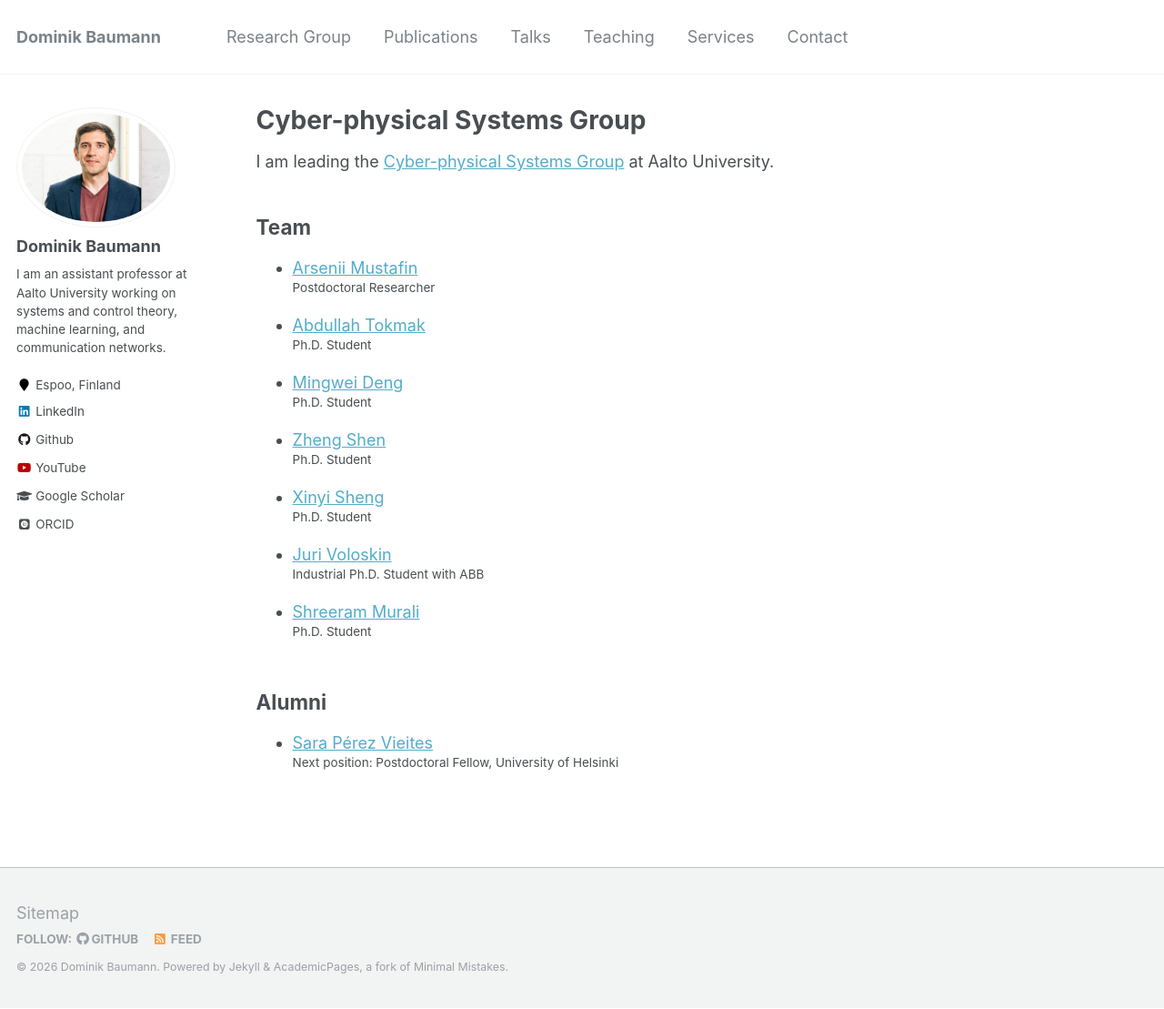
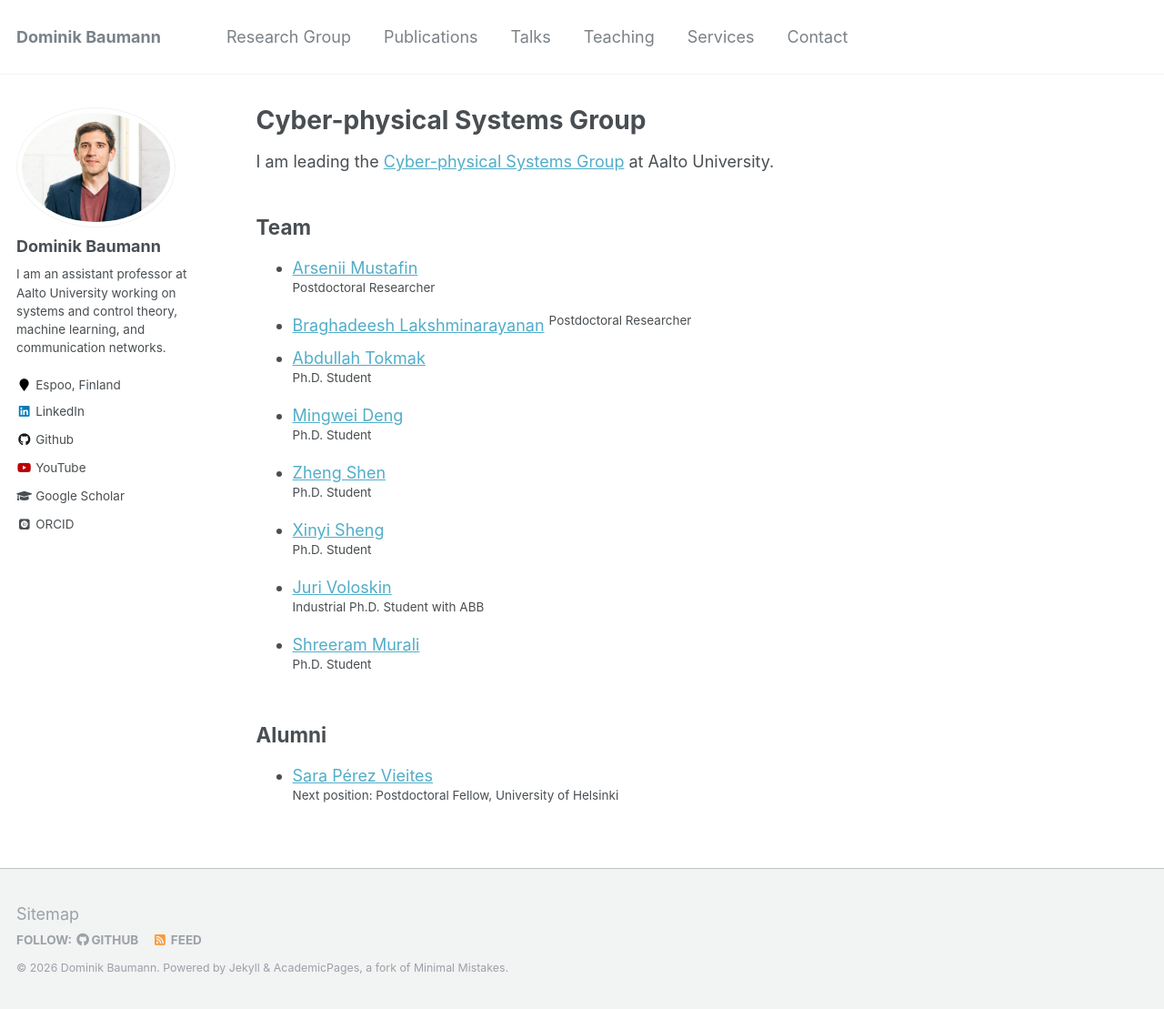
Before and after one commit to baumanndominik/baumanndominik.github.io, a Jekyll site: the page built from _pages/research_group.md, in a window 1280 px wide and 1109 px high. Shown: the whole window at 91% size. Built offline with Jekyll 4.4.1, drawn with Linux system fonts in a browser that asks for light colours; some web fonts are replaced.

Commit message:
new postdoc

```diff
--- a/_pages/research_group.md
+++ b/_pages/research_group.md
@@ -10,6 +10,8 @@ I am leading the [Cyber-physical Systems Group](https://www.aalto.fi/en/departme
 ## Team
 
 * [Arsenii Mustafin](https://research.aalto.fi/en/persons/arsenii-mustafin)
+<sup>Postdoctoral Researcher</sup>
+* [Braghadeesh Lakshminarayanan](https://braghadeeshln.github.io/)
 <sup>Postdoctoral Researcher</sup>
 * [Abdullah Tokmak](https://tokmaka1.github.io/)
 <sup>Ph.D. Student</sup>
```
